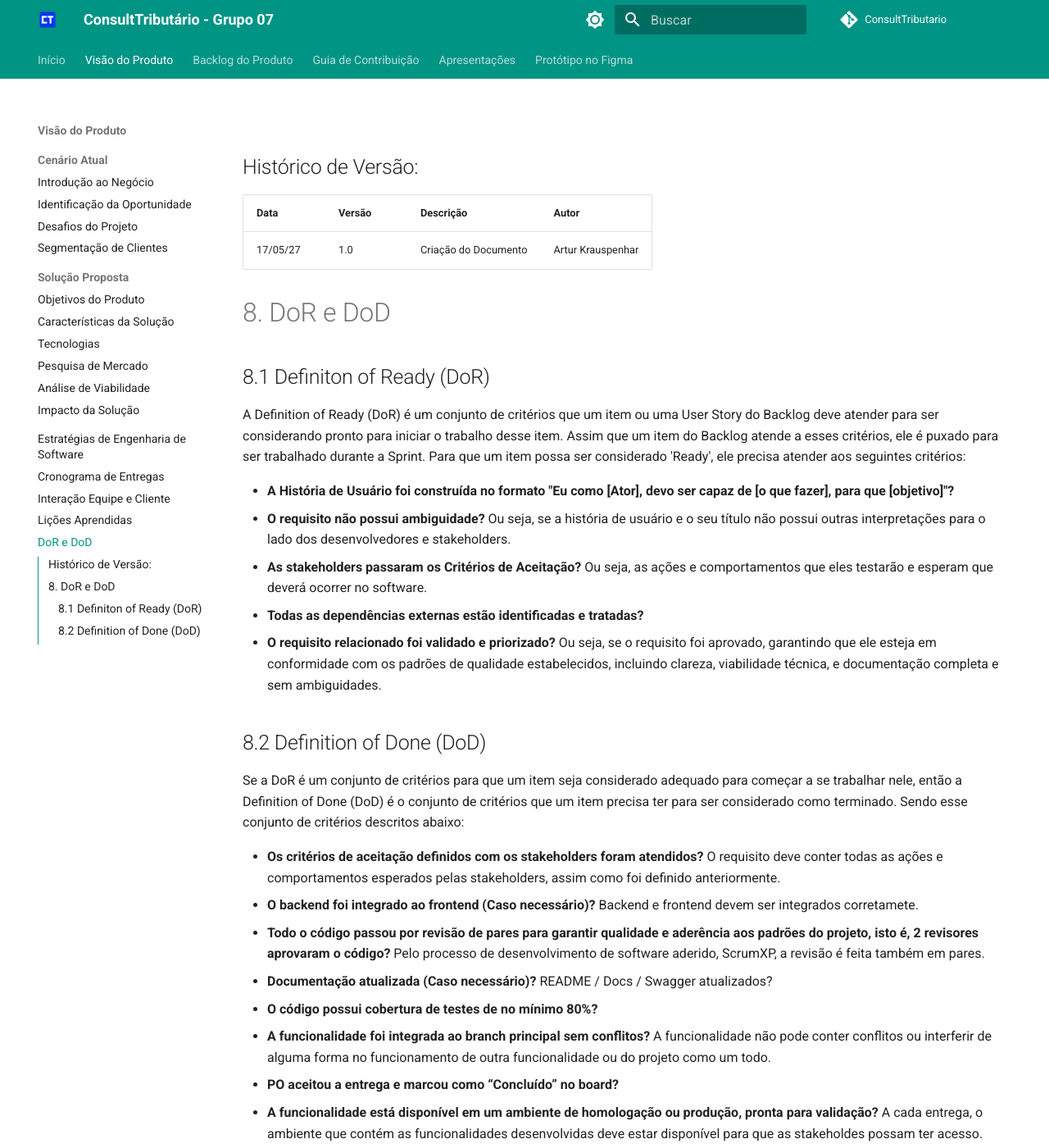
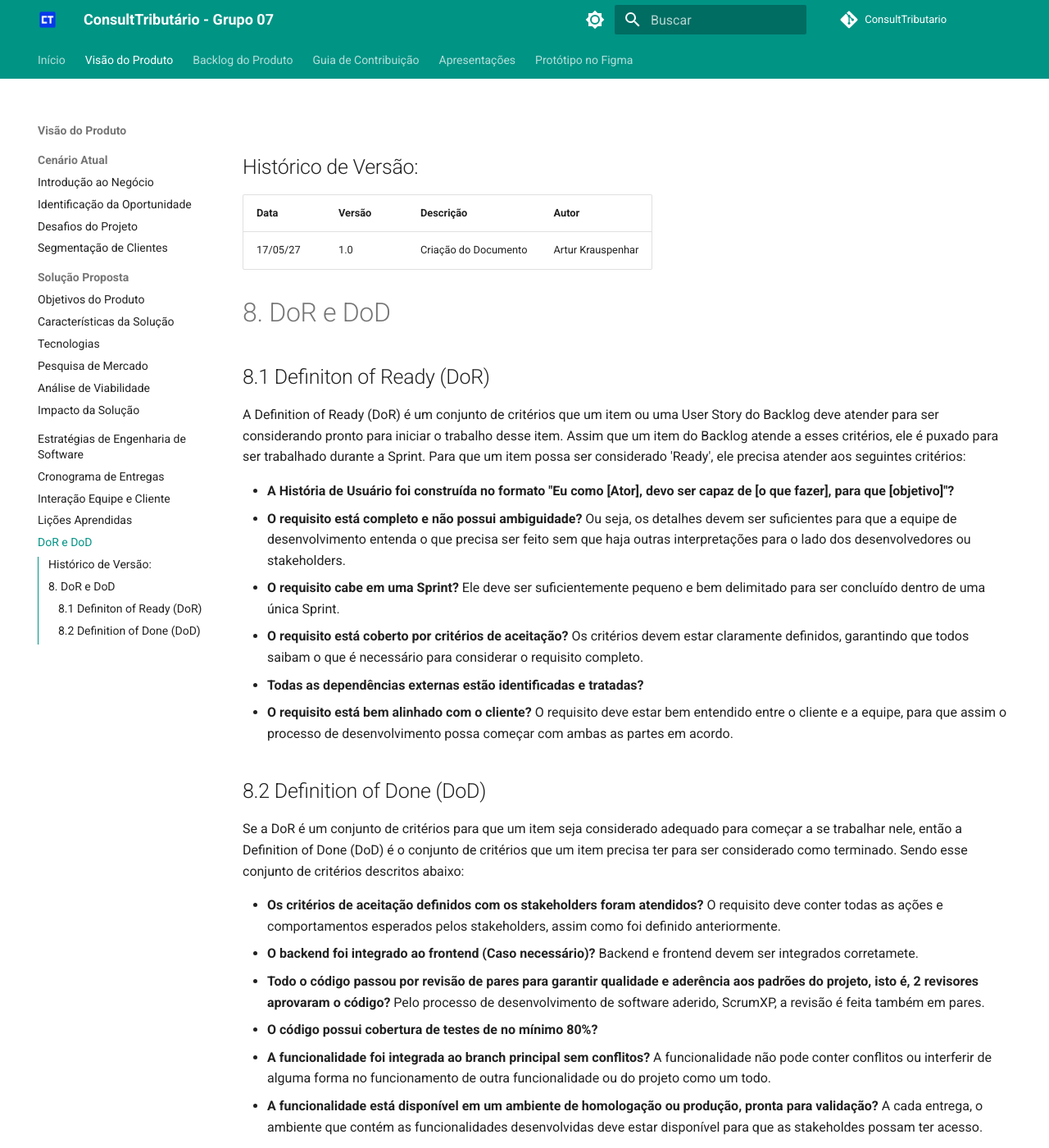
Before and after one commit to mdsreq-fga-unb/2025.1-T02-ConsultTributario, an MkDocs documentation site: the page built from docs/visao-produto/dor-dod.md, in a window 1280 px wide and 1400 px high. Shown: the whole window at 82% size. Built offline with MkDocs 1.6.1 and Material for MkDocs 9.7.7, drawn with Linux system fonts in a browser that asks for light colours; comment, search, counter and statistics services are not loaded.

Commit message:
fix: aprimora critérios de aceitação na DoR

```diff
--- a/docs/visao-produto/dor-dod.md
+++ b/docs/visao-produto/dor-dod.md
@@ -9,19 +9,18 @@
 A Definition of Ready (DoR) é um conjunto de critérios que um item ou uma User Story do Backlog deve atender para ser considerando pronto para iniciar o trabalho desse item. Assim que um item do Backlog atende a esses critérios, ele é puxado para ser trabalhado durante a Sprint. Para que um item possa ser considerado 'Ready', ele precisa atender aos seguintes critérios:
 
 - **A História de Usuário foi construída no formato "Eu como [Ator], devo ser capaz de [o que fazer], para que [objetivo]"?**
-- **O requisito não possui ambiguidade?** Ou seja, se a história de usuário e o seu título não possui outras interpretações para o lado dos desenvolvedores e stakeholders.
-- **As stakeholders passaram os Critérios de Aceitação?** Ou seja, as ações e comportamentos que eles testarão e esperam que deverá ocorrer no software.
+- **O requisito está completo e não possui ambiguidade?** Ou seja, os detalhes devem ser suficientes para que a equipe de desenvolvimento entenda o que precisa ser feito sem que haja outras interpretações para o lado dos desenvolvedores ou stakeholders.
+- **O requisito cabe em uma Sprint?** Ele deve ser suficientemente pequeno e bem delimitado para ser concluído dentro de uma única Sprint.
+- **O requisito está coberto por critérios de aceitação?** Os critérios devem estar claramente definidos, garantindo que todos saibam o que é necessário para considerar o requisito completo.
 - **Todas as dependências externas estão identificadas e tratadas?**
-- **O requisito relacionado foi validado e priorizado?** Ou seja, se o requisito foi aprovado, garantindo que ele esteja em conformidade com os padrões de qualidade estabelecidos, incluindo clareza, viabilidade técnica, e documentação completa e sem ambiguidades.
+- **O requisito está bem alinhado com o cliente?** O requisito deve estar bem entendido entre o cliente e a equipe, para que assim o processo de desenvolvimento possa começar com ambas as partes em acordo.
 
 ## 8.2 Definition of Done (DoD)
 Se a DoR é um conjunto de critérios para que um item seja considerado adequado para começar a se trabalhar nele, então a Definition of Done (DoD) é o conjunto de critérios que um item precisa ter para ser considerado como terminado. Sendo esse conjunto de critérios descritos abaixo:
 
-- **Os critérios de aceitação definidos com os stakeholders foram atendidos?** O requisito deve conter todas as ações e comportamentos esperados pelas stakeholders, assim como foi definido anteriormente.
+- **Os critérios de aceitação definidos com os stakeholders foram atendidos?** O requisito deve conter todas as ações e comportamentos esperados pelos stakeholders, assim como foi definido anteriormente.
 - **O backend foi integrado ao frontend (Caso necessário)?** Backend e frontend devem ser integrados corretamete.
 - **Todo o código passou por revisão de pares para garantir qualidade e aderência aos padrões do projeto, isto é, 2 revisores aprovaram o código?** Pelo processo de desenvolvimento de software aderido, ScrumXP, a revisão é feita também em pares.
-- **Documentação atualizada (Caso necessário)?** README / Docs / Swagger atualizados?
 - **O código possui cobertura de testes de no mínimo 80%?**
 - **A funcionalidade foi integrada ao branch principal sem conflitos?** A funcionalidade não pode conter conflitos ou interferir de alguma forma no funcionamento de outra funcionalidade ou do projeto como um todo.
-- **PO aceitou a entrega e marcou como “Concluído” no board?**
 - **A funcionalidade está disponível em um ambiente de homologação ou produção, pronta para validação?** A cada entrega, o ambiente que contém as funcionalidades desenvolvidas deve estar disponível para que as stakeholdes possam ter acesso.
```
